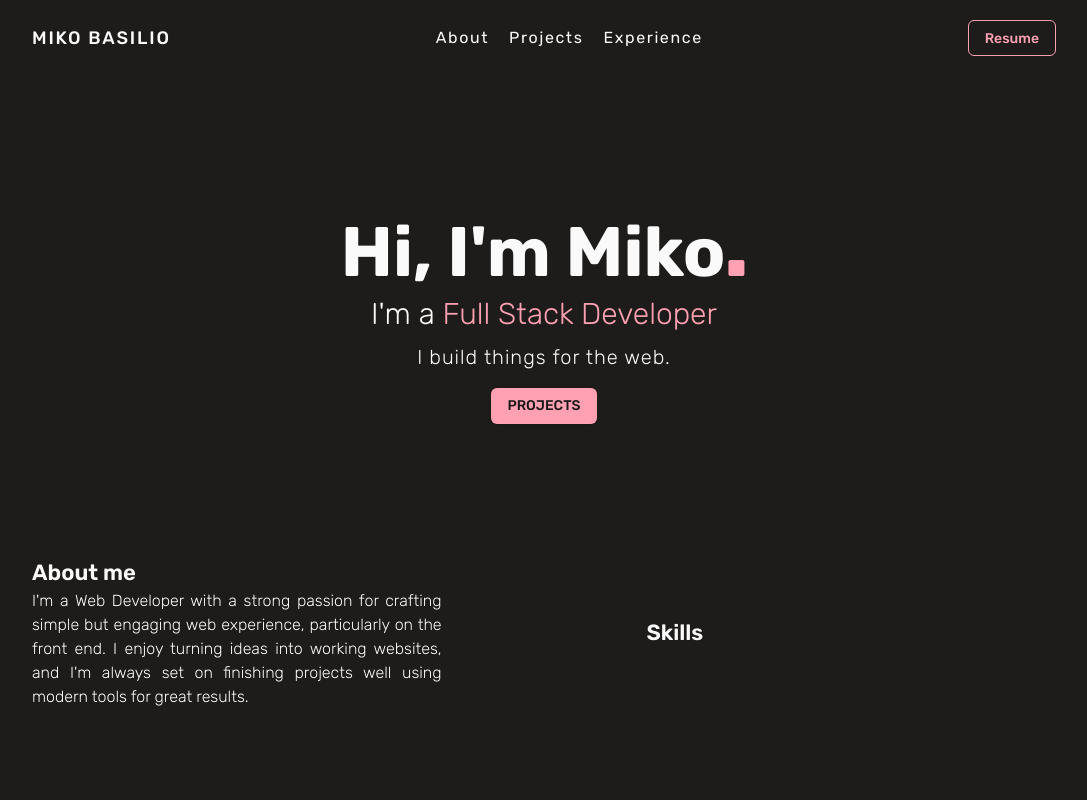
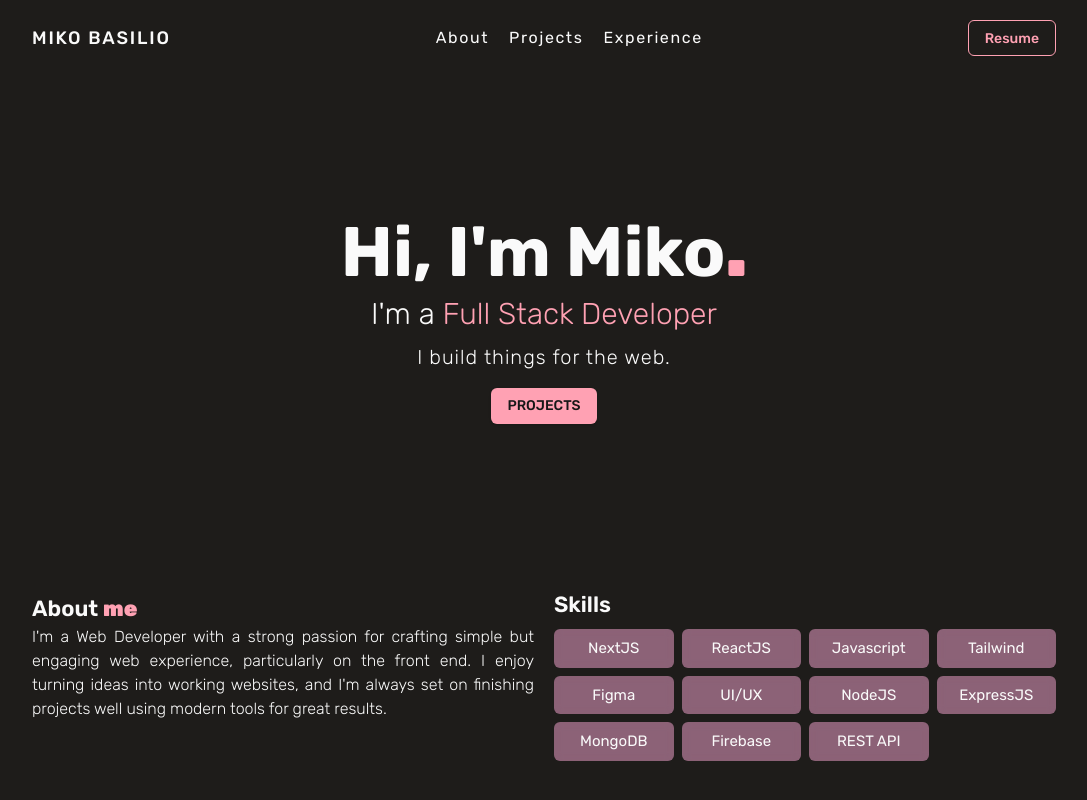
Before and after one commit to okimchi123/miko-portfolio_V1, a Next.js app: page / in a window 1280 px wide. Shown: the whole page, without its empty margins (96-1183 px from the left). Built offline with nearby package versions, Linux system fonts and the light colour scheme.

Commit message:
done aboutme

```diff
--- a/src/components/layout/AboutMe.jsx
+++ b/src/components/layout/AboutMe.jsx
@@ -1,21 +1,47 @@
-import Reveal from "../motion/reveal"
+import Reveal from "../motion/reveal";
 
-export default function AboutMe(){
-    return(
-        <section className="h-[400] w-[80%] flex justify-between items-center">
-            <Reveal delayProp={0.2} className="w-[40%]">
-              <article >
-                <h1 className="header">About me</h1>
-                <p className="text-justify font-light">I'm a Web Developer with a strong passion for crafting simple but engaging web experience, particularly on the front end. I enjoy turning ideas into working websites, and I'm always set on finishing projects well using modern tools for great results. </p>
+export default function AboutMe() {
+  const skills = [
+    "NextJS",
+    "ReactJS",
+    "Javascript",
+    "Tailwind",
+    "Figma",
+    "UI/UX",
+    "NodeJS",
+    "ExpressJS",
+    "MongoDB",
+    "Firebase",
+    "REST API",
+  ];
+  return (
+    <section className="h-[400] md:h-fit py-8 w-[80%] gap-5 flex flex-col md:flex-row items-start">
+      <Reveal delayProp={0.2} className="w-full">
+        <article>
+          <h1 className="header mt-1">
+            About <strong className="prismo"> me </strong>
+          </h1>
+          <p className="text-justify font-light">
+            I'm a Web Developer with a strong passion for crafting simple but
+            engaging web experience, particularly on the front end. I enjoy
+            turning ideas into working websites, and I'm always set on finishing
+            projects well using modern tools for great results.
+          </p>
         </article>
       </Reveal>
 
-            <Reveal delayProp={0.2} className="w-[40%]">
-              <figure>
+      <Reveal delayProp={0.2} className="w-full">
+        <div className="flex flex-col justify-start gap-2">
           <h1 className="header">Skills</h1>
+          <div className="grid grid-cols-3 gap-2 sm:grid-cols-4 md:grid-cols-3 lg:grid-cols-4">
+            {skills.map((item) => (
+              <figure key={item} className="text-[15px] bg-pink-300 rounded-md bg-clip-padding backdrop-filter backdrop-blur-sm bg-opacity-50 flex px-3 py-2 items-center justify-center ">
+                {item}
               </figure>
+            ))}
+          </div>
+        </div>
       </Reveal>
-
     </section>
-    )
+  );
 }
```
Lines whose indentation alone changed are shown as unchanged.
